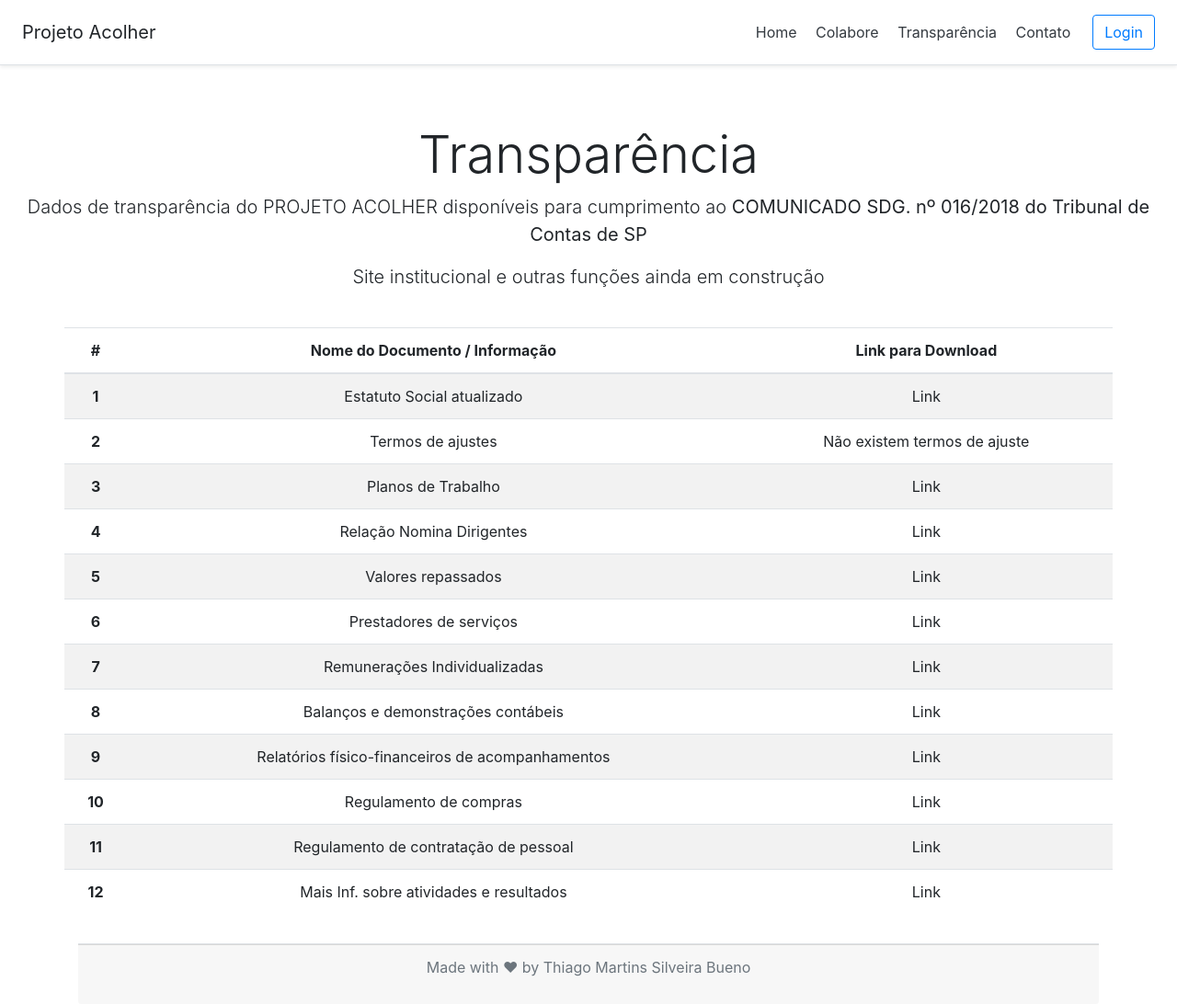
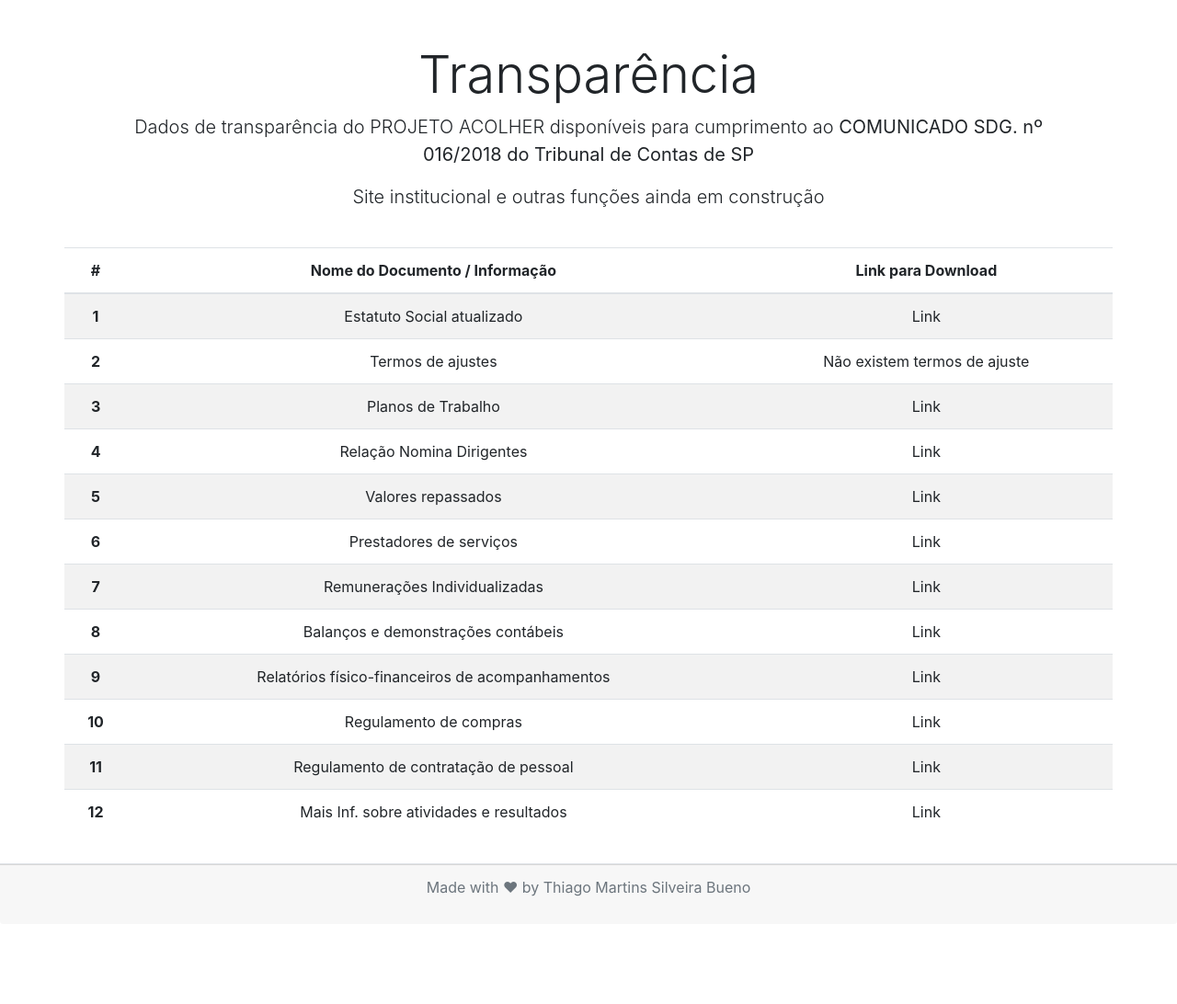
Before and after one commit to rrgaya-zz/projetoacolher, a Django app: page / in a window 1280 px wide. Shown: the whole page at 92% size. After the commit the page ends 975 px from the top, so only its background shows below. Run offline with Django 3.2, Linux system fonts and the light colour scheme; some libraries are stand-ins or nearby versions.

Commit message:
Ajustando templates, criando template base e adicionando includes.

```diff
--- a/app/templates/app/index.html
+++ b/app/templates/app/index.html
@@ -1,69 +1,39 @@
-{% load static %}
-<!DOCTYPE html>
-<html lang="PT-BR">
+{% extends 'base.html' %}
 
-<head>
-  <!-- Title -->
-  <title>Projeto Acolher!</title>
+{% block content %}
 
-  <!-- Required Meta Tags Always Come First -->
-  <meta charset="utf-8">
-  <meta name="viewport" content="width=device-width, initial-scale=1, shrink-to-fit=no">
-  <meta http-equiv="x-ua-compatible" content="ie=edge">
-
-  <!-- Favicon -->
-  <link rel="shortcut icon" href="{% static "favicon.ico"%}">
-  <!-- Google Fonts -->
-
-  <!-- CSS Global Compulsory -->
-  <link rel="stylesheet" href="https://stackpath.bootstrapcdn.com/bootstrap/4.2.1/css/bootstrap.min.css" integrity="sha384-GJzZqFGwb1QTTN6wy59ffF1BuGJpLSa9DkKMp0DgiMDm4iYMj70gZWKYbI706tWS" crossorigin="anonymous">
-
-
-</head>
-
-<body>
-  <main>
-
-<div class="d-flex flex-column flex-md-row align-items-center p-3 px-md-4 mb-3 bg-white border-bottom shadow-sm">
-  <h5 class="my-0 mr-md-auto font-weight-normal">Projeto Acolher</h5>
-  <nav class="my-2 my-md-0 mr-md-3">
-    <a class="p-2 text-dark" href="#">Home</a>
-    <a class="p-2 text-dark" href="#">Colabore</a>
-    <a class="p-2 text-dark" href="#">Transparência</a>
-    <a class="p-2 text-dark" href="#">Contato</a>
-  </nav>
-  <a class="btn btn-outline-primary" href="#">Login</a>
-</div>
-
-<div class="pricing-header px-3 py-3 pt-md-5 pb-md-4 mx-auto text-center">
+<header class="pricing-header px-3 py-3 pt-md-5 pb-md-4 mx-auto text-center">
   <h1 class="display-4">Transparência</h1>
   <p class="lead">Dados de transparência do PROJETO ACOLHER disponíveis para cumprimento ao <strong>COMUNICADO SDG. nº 016/2018 do Tribunal de Contas de SP </strong></p>
   <p class="lead">Site institucional e outras funções ainda em construção</p>
-</div>
+</header>
 
-<div class="container">
+<section>
+  <div class="row">
+    <div class="col-md-12">
+
       <div class="card-deck mb-3 text-center">
+
       <table class="table table-striped">
+
           <thead>
             <tr>
               <th scope="col">#</th>
               <th scope="col">Nome do Documento / Informação</th>
               <th scope="col">Link para Download</th>
-
             </tr>
           </thead>
+
           <tbody>
             <tr>
               <th scope="row">1</th>
               <td>Estatuto Social atualizado</td>
               <td>Link</td>
-
             </tr>
             <tr>
               <th scope="row">2</th>
               <td>Termos de ajustes</td>
               <td>Não existem termos de ajuste</td>
-
             </tr>
             <tr>
               <th scope="row">3</th>
@@ -115,29 +85,13 @@
               <td>Mais Inf. sobre atividades e resultados</td>
               <td>Link</td>
             </tr>
-
           </tbody>
       </table>
       </div>
+    <!--end col-->
+    </div>
+    <!--end row-->
+  </div>
+</section>
 
-  <footer class="border-top">
-
-      <div class="card-footer text-muted">
-        <center>
-    <p class="love">Made with ♥ by Thiago Martins Silveira Bueno</p>
-    </center>
-      </div>
-
-  </footer>
-</div>
-<!-- End Copyright Footer -->
-
-</main>
-
-<!-- Codigos adicionais bootstrap -->
-<script src="https://code.jquery.com/jquery-3.3.1.slim.min.js" integrity="sha384-q8i/X+965DzO0rT7abK41JStQIAqVgRVzpbzo5smXKp4YfRvH+8abtTE1Pi6jizo" crossorigin="anonymous"></script>
-<script src="https://cdnjs.cloudflare.com/ajax/libs/popper.js/1.14.6/umd/popper.min.js" integrity="sha384-wHAiFfRlMFy6i5SRaxvfOCifBUQy1xHdJ/yoi7FRNXMRBu5WHdZYu1hA6ZOblgut" crossorigin="anonymous"></script>
-<script src="https://stackpath.bootstrapcdn.com/bootstrap/4.2.1/js/bootstrap.min.js" integrity="sha384-B0UglyR+jN6CkvvICOB2joaf5I4l3gm9GU6Hc1og6Ls7i6U/mkkaduKaBhlAXv9k" crossorigin="anonymous"></script>
-
-</body>
-</html>
+{% endblock %}
--- a/mysite/settings.py
+++ b/mysite/settings.py
@@ -48,7 +48,7 @@
 TEMPLATES = [
     {
         'BACKEND': 'django.template.backends.django.DjangoTemplates',
-        'DIRS': [],
+        'DIRS': ['templates'],
         'APP_DIRS': True,
         'OPTIONS': {
             'context_processors': [
--- /dev/null
+++ b/templates/base.html
@@ -0,0 +1,37 @@
+<!doctype html>
+{% load static %}
+<html lang="en">
+<head>
+      <!-- Favicon -->
+    <link rel="shortcut icon" href="{% static "favicon.ico"%}">
+    <meta charset="UTF-8">
+    <meta name="viewport"
+          content="width=device-width, user-scalable=no, initial-scale=1.0, maximum-scale=1.0, minimum-scale=1.0">
+    <meta http-equiv="X-UA-Compatible" content="ie=edge">
+    <!-- CSS Global Compulsory -->
+    <link rel="stylesheet" href="https://stackpath.bootstrapcdn.com/bootstrap/4.2.1/css/bootstrap.min.css" integrity="sha384-GJzZqFGwb1QTTN6wy59ffF1BuGJpLSa9DkKMp0DgiMDm4iYMj70gZWKYbI706tWS" crossorigin="anonymous">
+    <title>{% block title %} Projeto Acolher! {% endblock %}</title>
+</head>
+<body>
+    <main>
+        {% include 'includes/nav.html' %}
+        <div class="container">
+            {% block content %}
+            {% endblock %}
+        </div>
+
+        <footer class="border-top">
+            <div class="card-footer text-muted">
+                <center><p class="love">Made with ♥ by Thiago Martins Silveira Bueno</p></center>
+            </div>
+        </footer>
+    </main>
+<!-- Codigos adicionais bootstrap -->
+<script src="https://code.jquery.com/jquery-3.3.1.slim.min.js" integrity="sha384-q8i/X+965DzO0rT7abK41JStQIAqVgRVzpbzo5smXKp4YfRvH+8abtTE1Pi6jizo" crossorigin="anonymous"></script>
+<script src="https://cdnjs.cloudflare.com/ajax/libs/popper.js/1.14.6/umd/popper.min.js" integrity="sha384-wHAiFfRlMFy6i5SRaxvfOCifBUQy1xHdJ/yoi7FRNXMRBu5WHdZYu1hA6ZOblgut" crossorigin="anonymous"></script>
+<script src="https://stackpath.bootstrapcdn.com/bootstrap/4.2.1/js/bootstrap.min.js" integrity="sha384-B0UglyR+jN6CkvvICOB2joaf5I4l3gm9GU6Hc1og6Ls7i6U/mkkaduKaBhlAXv9k" crossorigin="anonymous"></script>
+{% block JS %}
+{% endblock %}
+
+</body>
+</html>
```
Lines whose indentation alone changed are shown as unchanged.
